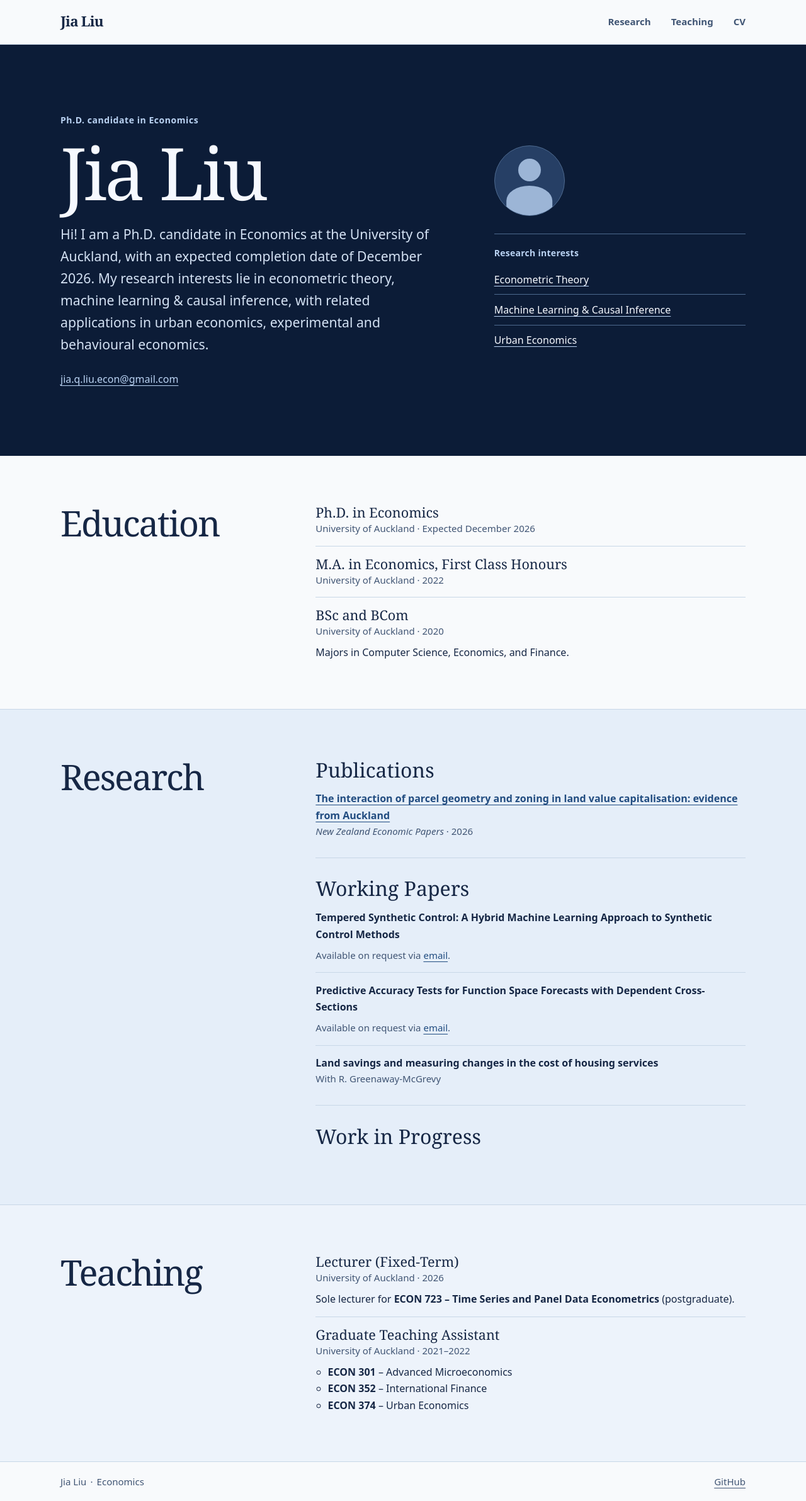
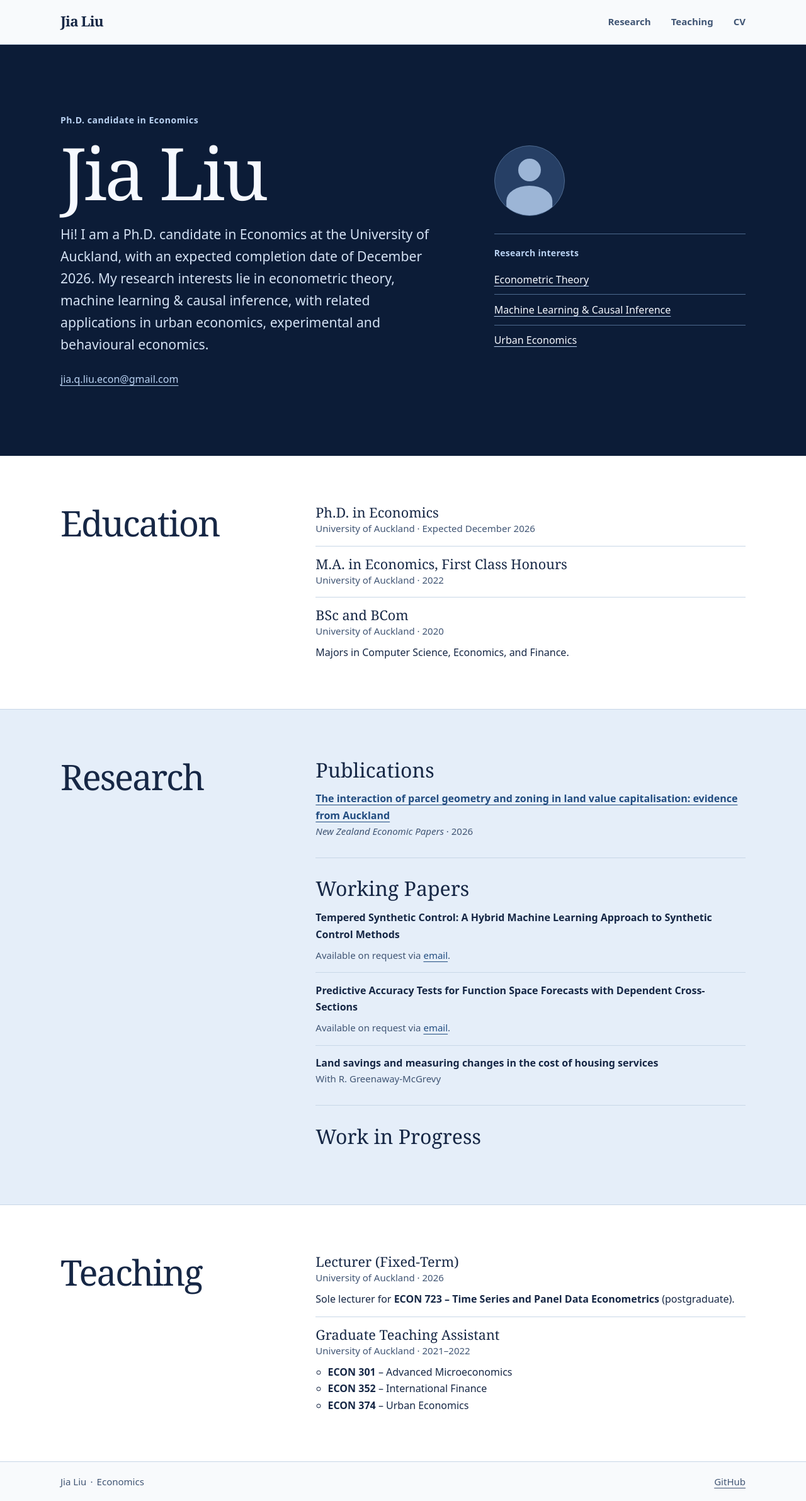
Before and after one commit to jia-liu-econ/jia-liu-econ.github.io, a Jekyll site: the page built from _pages/about.html, in a window 1280 px wide. Shown: the whole page at 63% size. Built offline with Jekyll 4.4.1, drawn with Linux system fonts in a browser that asks for light colours.

Commit message:
Alternate white and blue homepage sections

```diff
--- a/_pages/about.html
+++ b/_pages/about.html
@@ -95,7 +95,7 @@ redirect_from:
   </div>
 </section>
 
-<section class="content-section teaching-section" id="teaching" aria-labelledby="teaching-heading">
+<section class="content-section" id="teaching" aria-labelledby="teaching-heading">
   <div class="wrap section-grid">
     <h2 id="teaching-heading">Teaching</h2>
     <ul class="record-list">
--- a/assets/css/academic.css
+++ b/assets/css/academic.css
@@ -11,7 +11,6 @@
   --hero-accent: #bad3f3;
   --hero-rule: #4d698e;
   --research-bg: #e5eef9;
-  --teaching-bg: #edf3fb;
   --serif: Georgia, "Times New Roman", serif;
   --sans: system-ui, -apple-system, BlinkMacSystemFont, sans-serif;
 }
@@ -246,6 +245,7 @@ a {
 }
 
 .content-section {
+  background: #fff;
   padding-block: clamp(2.5rem, 6vw, 4.75rem);
 }
 
@@ -255,10 +255,6 @@ a {
 
 .research-section {
   background: var(--research-bg);
-}
-
-.teaching-section {
-  background: var(--teaching-bg);
 }
 
 .section-grid {
```
